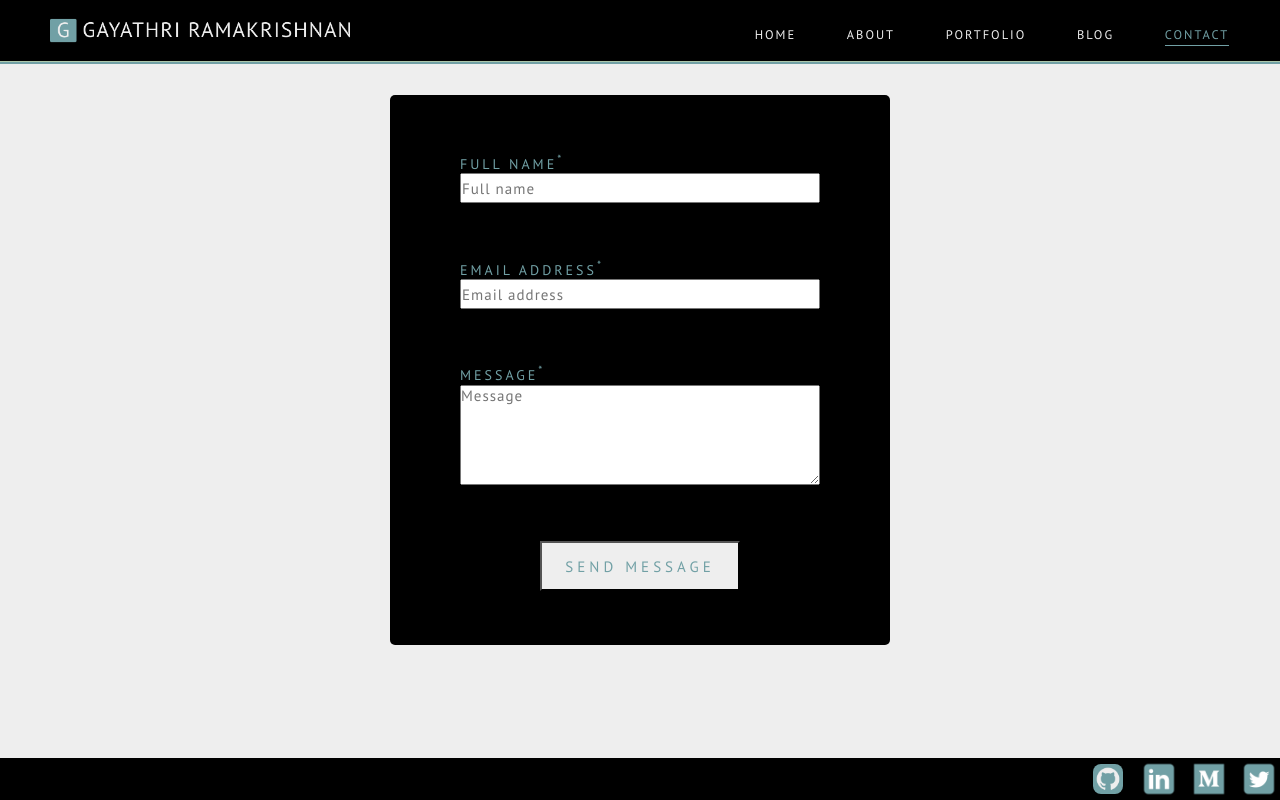
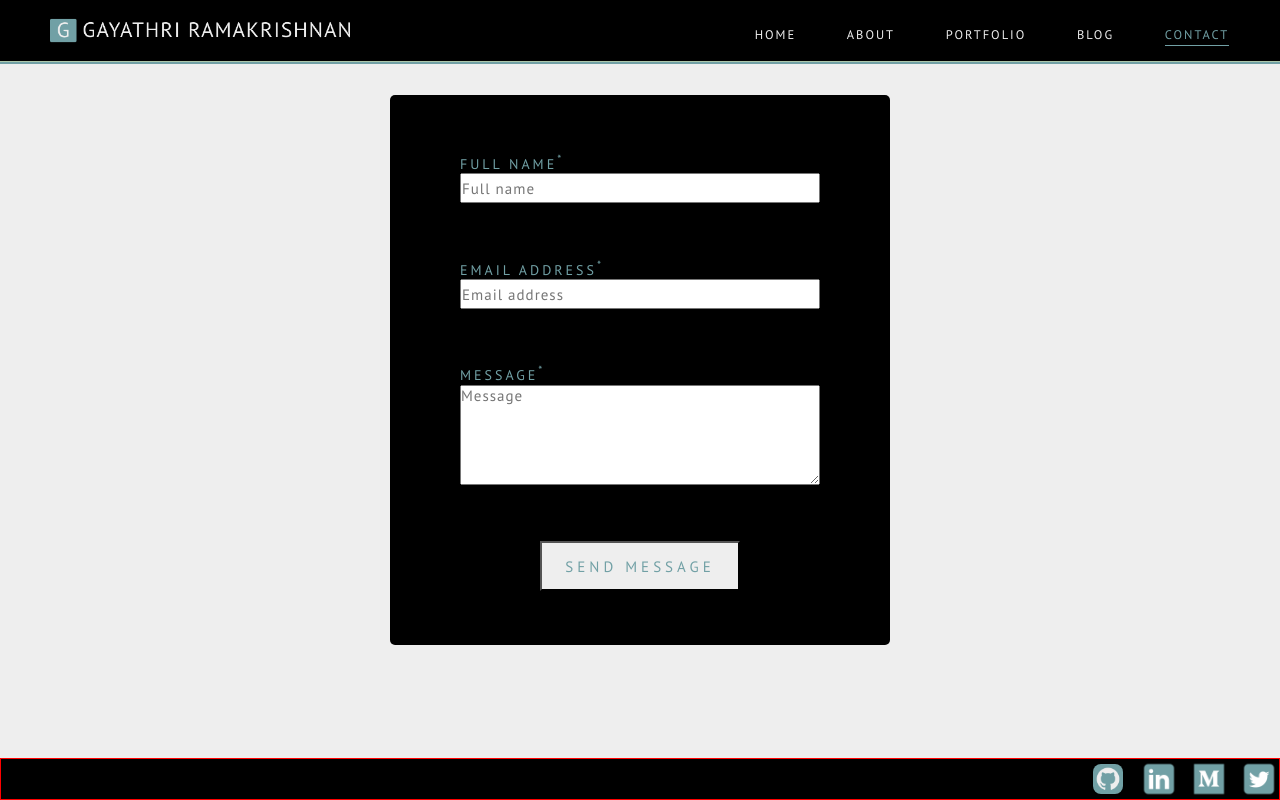
Before and after one commit to G3-Code/g3-portfolio, a React (Create React App) app in the folder client/: page /contact in a window 1280 px wide. Built offline with nearby package versions, Linux system fonts and the light colour scheme.

Commit message:
Sticky footer test

```diff
--- a/client/src/style/footer.css
+++ b/client/src/style/footer.css
@@ -8,7 +8,7 @@
   /* padding: 0.5rem; */
   position: fixed;
   bottom: 0px;
-  border: 1px solid black;
+  border: 1px solid red;
 }
 
 .footer-center {
```
